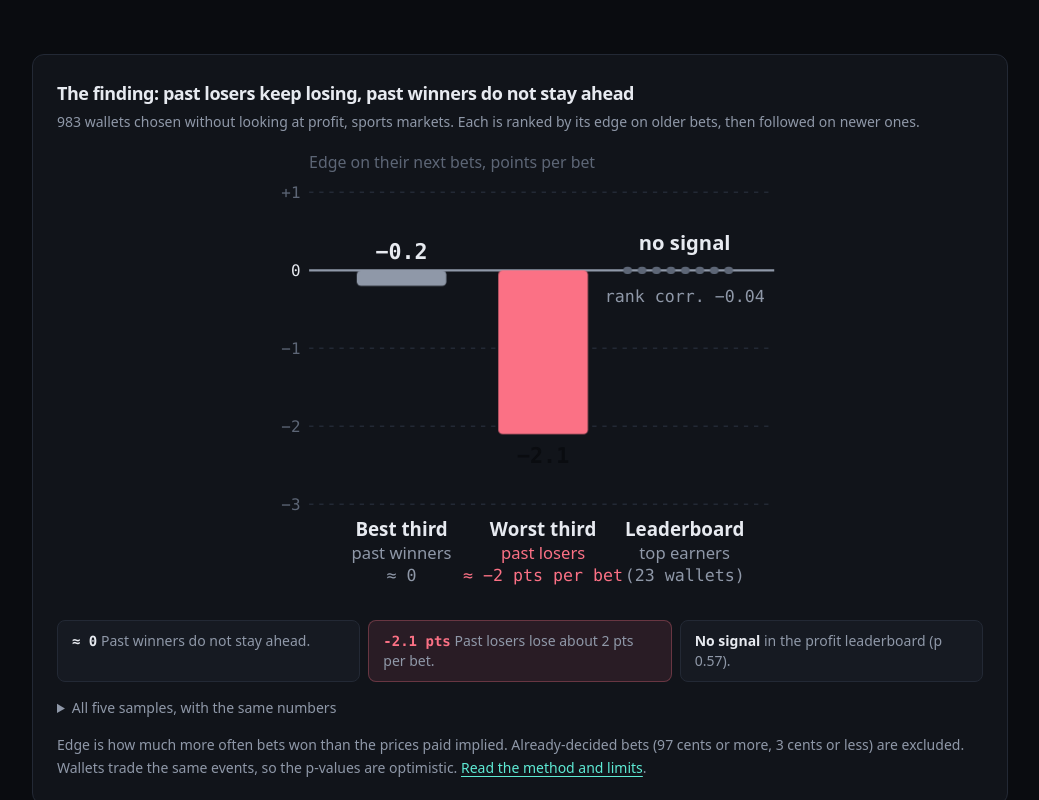
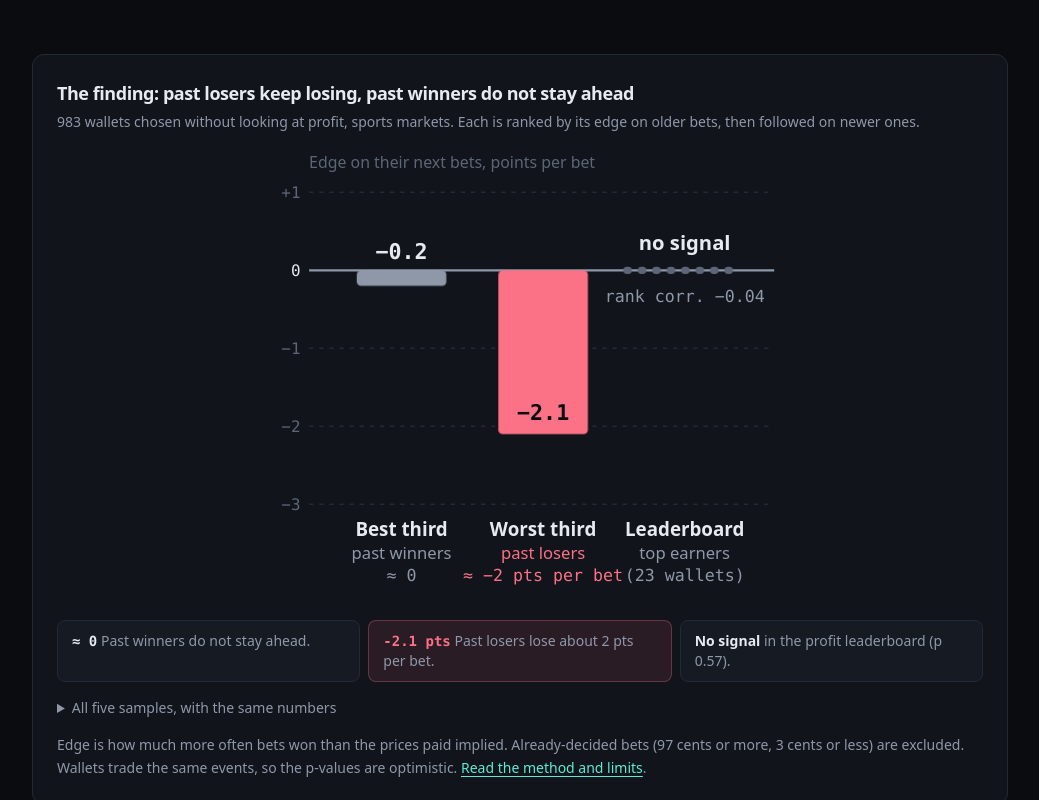
Before and after one commit to timix648/calibre, a Next.js app in the folder apps/web/: page / in a window 1280 px wide. Shown: the part 488-1288 px from the top of the page, without its empty margins (120-1159 px from the left). Built offline with nearby package versions, Linux system fonts and the light colour scheme.

Commit message:
Put the worst-third value inside its bar

```diff
--- a/apps/web/components/findings-bars.tsx
+++ b/apps/web/components/findings-bars.tsx
@@ -60,7 +60,7 @@ export function FindingsBars({ row, top }: { row: WideRow; top: WideRow }) {
       <text x={BEST} y={foot + 31} textAnchor="middle" fontSize={11.5} className="num" fill="var(--color-muted)">≈ {whole(row.best)}</text>
 
       <Bar x={WORST - BAR / 2} width={BAR} value={row.worst * 100} color="var(--color-bad)" delay={240} />
-      <text x={WORST} y={y(row.worst * 100) + 20} textAnchor="middle" fontSize={15} fontWeight={650} className="num" fill="var(--color-bg)">{pts(row.worst)}</text>
+      <text x={WORST} y={y(row.worst * 100) - 10} textAnchor="middle" fontSize={15} fontWeight={650} className="num" fill="var(--color-bg)">{pts(row.worst)}</text>
       <text x={WORST} y={foot} textAnchor="middle" fontSize={13} fontWeight={600} fill="var(--color-fg)">Worst third</text>
       <text x={WORST} y={foot + 16} textAnchor="middle" fontSize={11.5} fill="var(--color-bad)">past losers</text>
       <text x={WORST} y={foot + 31} textAnchor="middle" fontSize={11.5} className="num" fill="var(--color-bad)">≈ {whole(row.worst)} pts per bet</text>
```
